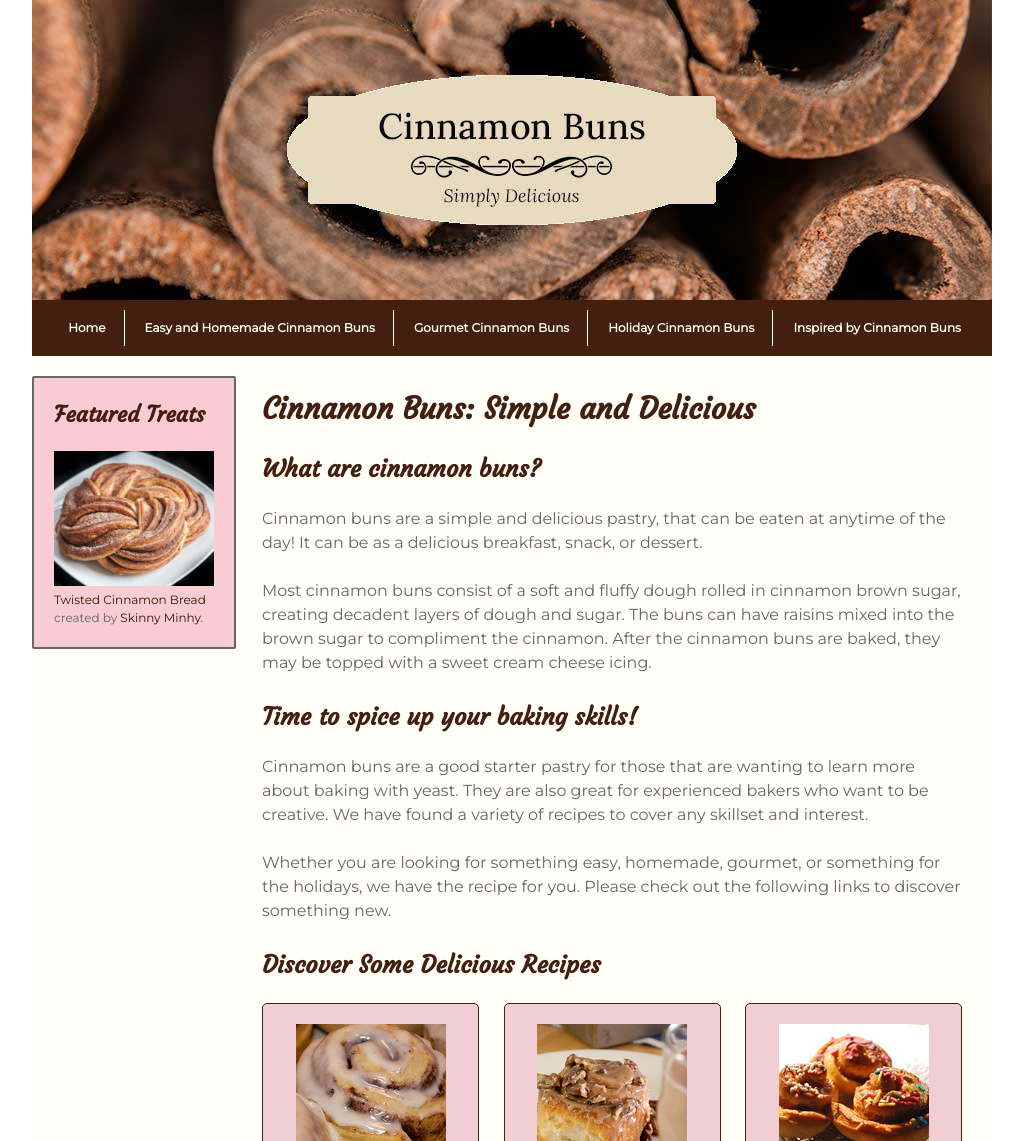
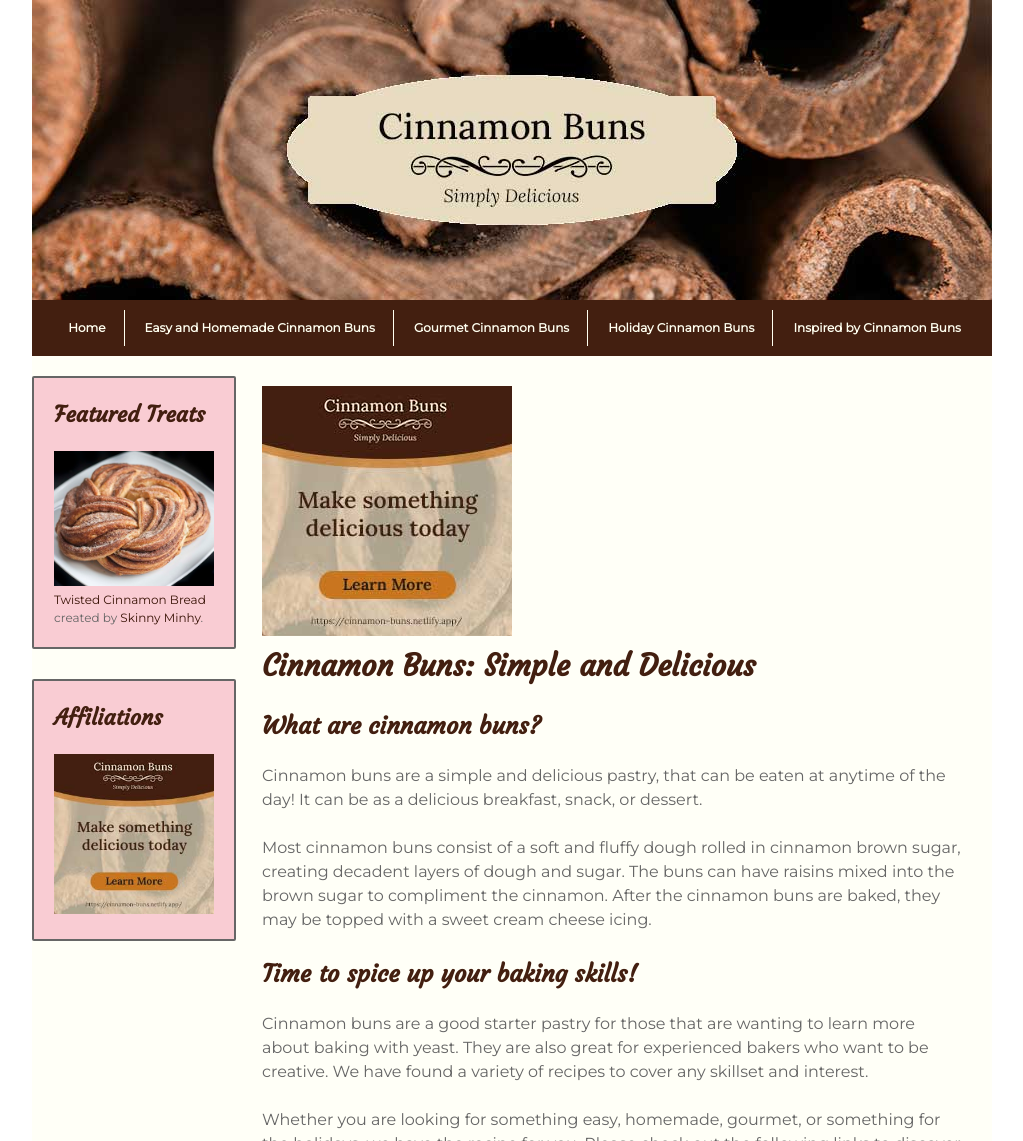
Before and after one commit to cnimmo1/cinnamon-buns, a plain HTML site: page index.html in a window 1280 px wide. Shown: the top 1141 px of the page, without its empty margins (128-1151 px from the left). Drawn offline with Linux system fonts and the light colour scheme.

Commit message:
added self advertising

```diff
--- a/index.html
+++ b/index.html
@@ -55,14 +55,19 @@
 
                         <a href="http://skinnyminhy.blogspot.com/2012/09/twisted-cinnamon-bread.html?q=twisted+cinnamon" target="_blank">Twisted Cinnamon Bread</a> created by <a href="http://skinnyminhy.blogspot.com/" target="_blank">Skinny Minhy</a>.
                       </div>
-                    <!-- <div class="asidebox">
-                      <h3>Great Gifts</h3>
-                      <a href="http://www.thinkgeek.com" target="_blank"><img src="images/thumb_thinkgeek.jpg" alt="" /></a>
-                    </div> -->
+                    <div class="asidebox">
+                      <h3>Affiliations</h3>
+                      <a href="https://cinnamon-buns.netlify.app/" target="_blank"><img src="images/banner-250x250px.jpg" alt="Cinnamon Buns Advertisement" /></a>
+                    </div>
                   </aside>
                   <!-- end of sidebar1 -->
                   <!-- #content -->
                   <section class="content">
+                  <div class="banner-728">
+                    <a href="https://cinnamon-buns.netlify.app/" target="_blank">
+                      <img src="images/banner-250x250px.jpg" alt="Cinnamon Buns Advertisement">
+                    </a>
+                  </div>
                    <h1>Cinnamon Buns: Simple and Delicious</h1>
                    <article>
                     <h2>What are cinnamon buns?</h2>
```
Also changed, not shown: images/banner-250x250px.jpg (added), images/banner-728x90px.jpg (added).
